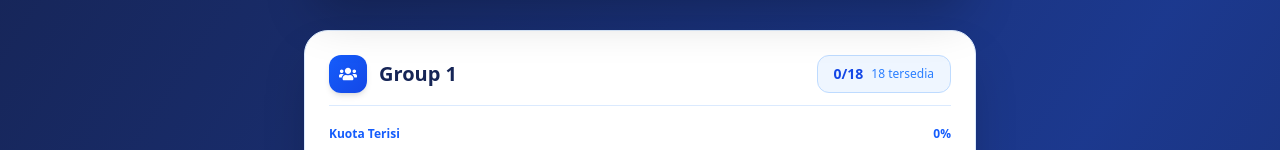
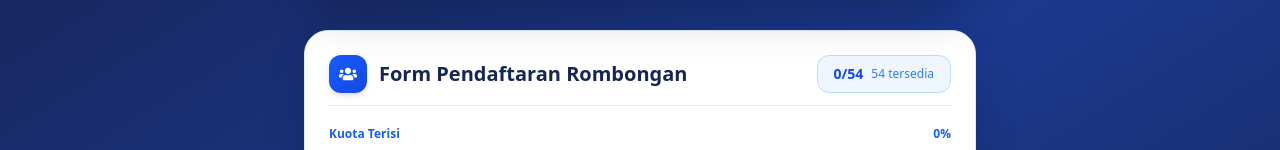
Before and after one commit to itxquestgf/regist-visitor, a React (Vite) app: page /batch/1/1 in a window 1280 px wide. Shown: the part 160-310 px from the top of the page. Built offline with nearby package versions, Linux system fonts and the light colour scheme; no server answers; sample sign-in values are in the browser's storage.

Commit message:
repair date setting anda icon whatsapp

```diff
--- a/package.json
+++ b/package.json
@@ -19,6 +19,7 @@
     "react-dom": "^19.2.0",
     "react-icons": "^5.5.0",
     "react-router-dom": "^7.11.0",
+    "sweetalert2": "^11.26.25",
     "tailwindcss": "^4.1.18",
     "xlsx": "^0.18.5"
   },
--- a/pola-db.json
+++ b/pola-db.json
@@ -58,6 +58,106 @@
         }
       ],
       "createdAt": 1766895813000
+    },
+    {
+      "id": "5200",
+      "date": "2026-06-05",
+      "batch": 1,
+      "group": 1,
+      "count": 1,
+      "pic_phone": "083454216136",
+      "pic_email": "yudanmaulana21@gmail.com",
+      "participants": [
+        {
+          "name": "yudan maulana",
+          "is_pic": true
+        }
+      ],
+      "createdAt": 1780544138954
+    },
+    {
+      "id": "70ba",
+      "date": "2026-06-05",
+      "batch": 1,
+      "group": 1,
+      "count": 12,
+      "pic_phone": "0859131062863",
+      "pic_email": "ramadhangiriaji@gmail.com",
+      "participants": [
+        {
+          "name": "Giri",
+          "is_pic": true
+        },
+        {
+          "name": "Anggota 1",
+          "is_pic": false
+        },
+        {
+          "name": "Anggota 2",
+          "is_pic": false
+        },
+        {
+          "name": "Anggota 3",
+          "is_pic": false
+        },
+        {
+          "name": "Anggota 4",
+          "is_pic": false
+        },
+        {
+          "name": "Anggota 5",
+          "is_pic": false
+        },
+        {
+          "name": "Anggota 6",
+          "is_pic": false
+        },
+        {
+          "name": "Anggota 7",
+          "is_pic": false
+        },
+        {
+          "name": "Anggota 8",
+          "is_pic": false
+        },
+        {
+          "name": "Anggota 9",
+          "is_pic": false
+        },
+        {
+          "name": "Anggota 10",
+          "is_pic": false
+        },
+        {
+          "name": "Anggota 11",
+          "is_pic": false
+        }
+      ],
+      "createdAt": 1780545030962
+    },
+    {
+      "id": "3350",
+      "date": "2026-06-05",
+      "batch": 1,
+      "group": 2,
+      "count": 3,
+      "pic_phone": "0859131062863",
+      "pic_email": "ramadhangiriaji@gmail.com",
+      "participants": [
+        {
+          "name": "Giri",
+          "is_pic": true
+        },
+        {
+          "name": "Anggota 1",
+          "is_pic": false
+        },
+        {
+          "name": "Anggota 2",
+          "is_pic": false
+        }
+      ],
+      "createdAt": 1780545051515
     }
   ],
   "settings": {
--- a/src/pages/AdminDashboard.jsx
+++ b/src/pages/AdminDashboard.jsx
@@ -8,51 +8,23 @@ import { FaCalendarDay, FaCircle, FaCopy, FaSync } from "react-icons/fa";
    EXPORT CSV (HORIZONTAL)
 ======================= */
 function downloadByDate(date, records) {
-  // BATCH 1–5, GROUP 1–3
-  const batches = [1, 2, 3, 4, 5];
-  const groups = [1, 2, 3];
+  const rows = [
+    ["Tanggal", "Batch", "Nama PIC", "WhatsApp", "Email", "Total Peserta", "Daftar Peserta (Dipisahkan koma)"]
+  ];
 
-  // Susun kolom: Batch x Group
-  const columns = [];
-  batches.forEach(b =>
-    groups.forEach(g =>
-      columns.push({ batch: b, group: g })
-    )
-  );
-
-  const rows = [];
-
-  // ROW 1 → TANGGAL
-  rows.push([date]);
-
-  // ROW 2 → BATCH
-  rows.push(
-    columns.map(c => `Batch ${c.batch}`)
-  );
-
-  // ROW 3 → GROUP
-  rows.push(
-    columns.map(c => `Group ${c.group}`)
-  );
-
-  // Ambil peserta per kolom
-  const colParticipants = columns.map(c => {
-    return records
-      .filter(r => r.batch === c.batch && r.group === c.group)
-      .flatMap(r => r.participants.map(p => p.name));
+  records.forEach(r => {
+    const participants = r.participants.map(p => p.name).join(", ");
+    rows.push([
+      r.date,
+      `Batch ${r.batch}`,
+      r.participants[0]?.name || "-",
+      r.pic_phone,
+      r.pic_email || "-",
+      r.count,
+      `"${participants}"`
+    ]);
   });
 
-  // Cari jumlah baris terbanyak
-  const maxLen = Math.max(...colParticipants.map(c => c.length), 0);
-
-  // ROW 4+ → PESERTA
-  for (let i = 0; i < maxLen; i++) {
-    rows.push(
-      colParticipants.map(c => c[i] || "")
-    );
-  }
-
-  // CSV EXPORT
   const csv = rows.map(r => r.join(",")).join("\n");
   const blob = new Blob([csv], { type: "text/csv" });
   const url = URL.createObjectURL(blob);
@@ -163,25 +135,22 @@ export default function AdminDashboard() {
   }, {});
 
   /* ===== COPY FUNCTIONS ===== */
-  function copyGroupText(d) {
-    let text = `Tanggal: ${d.date}\nBatch: ${d.batch}\nGroup: ${d.group}\nPIC WA: ${d.pic_phone}\nEmail: ${d.pic_email || "-"}\n\nPeserta:\n`;
+  function copyRombonganText(d) {
+    let text = `Tanggal: ${d.date}\nBatch: ${d.batch}\nPIC WA: ${d.pic_phone}\nEmail: ${d.pic_email || "-"}\n\nPeserta:\n`;
     d.participants.forEach((p, i) => {
       text += `${i + 1}. ${p.name} ${i === 0 ? "(PIC)" : ""}\n`;
     });
     navigator.clipboard.writeText(text);
-    alert(`Data Rombongan Group ${d.group} berhasil disalin!`);
+    alert(`Data Rombongan berhasil disalin!`);
   }
 
   function copyBatchText(date, batchId, items) {
     const batchItems = items.filter(d => d.batch === batchId);
     if (batchItems.length === 0) return alert("Tidak ada data di batch ini");
 
-    // Urutkan berdasarkan grup
-    batchItems.sort((a, b) => a.group - b.group);
-
     let text = `Jadwal Kunjungan: ${date} - Batch ${batchId}\n\n`;
-    batchItems.forEach(d => {
-      text += `--- Group ${d.group} ---\n`;
+    batchItems.forEach((d, index) => {
+      text += `--- Rombongan ${index + 1} ---\n`;
       text += `PIC WA: ${d.pic_phone}\n`;
       text += `Email: ${d.pic_email || "-"}\n`;
       text += `Peserta (${d.participants.length} orang):\n`;
@@ -328,14 +297,14 @@ export default function AdminDashboard() {
 
                 <div className="flex justify-between items-start mb-3">
                   <div>
-                    <p className="text-sm text-gray-500 font-semibold mb-1">Group {d.group}</p>
+                    <p className="text-sm text-gray-500 font-semibold mb-1">Rombongan {index + 1}</p>
                     <p className="font-bold text-lg">{d.pic_phone}</p>
                     {d.pic_email && <p className="text-xs text-blue-500 font-medium break-all">{d.pic_email}</p>}
                   </div>
                   <button
-                    onClick={() => copyGroupText(d)}
+                    onClick={() => copyRombonganText(d)}
                     className="bg-blue-50 hover:bg-blue-100 text-blue-600 p-2.5 rounded-xl transition-colors shadow-sm"
-                    title="Salin data peserta di grup ini"
+                    title="Salin data peserta rombongan ini"
                   >
                     <FaCopy className="text-lg" />
                   </button>
--- a/src/pages/BatchForm.jsx
+++ b/src/pages/BatchForm.jsx
@@ -3,20 +3,21 @@ import { useEffect, useState } from "react";
 import { getRegistrations, createRegistration } from "../services/api";
 import { FaUsers, FaCalendarAlt, FaClock, FaCheckCircle, FaExclamationCircle } from "react-icons/fa";
 import { useAuth } from "../context/AuthContext";
+import Swal from "sweetalert2";
 
 export default function BatchForm() {
   const { date, batch } = useParams();
-  const [used, setUsed] = useState({ 1: 0, 2: 0, 3: 0 });
+  const [used, setUsed] = useState(0);
 
   async function loadData() {
     try {
       const all = await getRegistrations();
       const arr = Array.isArray(all) ? all : [];
 
-      const temp = { 1: 0, 2: 0, 3: 0 };
+      let temp = 0;
       arr.forEach(d => {
         if (d.date === date && d.batch === Number(batch)) {
-          temp[d.group] += d.count;
+          temp += d.count;
         }
       });
       setUsed(temp);
@@ -55,28 +56,24 @@ export default function BatchForm() {
         </div>
       </div>
 
-      {/* GROUP FORMS */}
+      {/* FORM PENDAFTARAN */}
       <div className="max-w-2xl mx-auto space-y-6">
-        {[1, 2, 3].map(group => (
-          <GroupForm
-            key={group}
-            date={date}
-            batch={Number(batch)}
-            group={group}
-            used={used[group]}
-            refresh={loadData}
-          />
-        ))}
+        <RegistrationForm
+          date={date}
+          batch={Number(batch)}
+          used={used}
+          refresh={loadData}
+        />
       </div>
     </div>
   );
 }
 
 /* =========================
-   GROUP FORM
+   REGISTRATION FORM
 ========================= */
-function GroupForm({ date, batch, group, used, refresh }) {
-  const capacity = 18;
+function RegistrationForm({ date, batch, used, refresh }) {
+  const capacity = 54;
   const remaining = capacity - used;
 
   const [count, setCount] = useState(1);
@@ -117,10 +114,34 @@ function GroupForm({ date, batch, group, used, refresh }) {
     }
 
     try {
+      // PENGECEKAN ULANG REAL-TIME (Anti-Bentrok)
+      const all = await getRegistrations();
+      const arr = Array.isArray(all) ? all : [];
+      let currentUsed = 0;
+      arr.forEach(d => {
+        if (d.date === date && d.batch === Number(batch)) {
+          currentUsed += d.count;
+        }
+      });
+
+      // Jika ternyata kuota sudah direbut orang lain dalam hitungan detik
+      if (currentUsed + count > capacity) {
+        Swal.fire({
+          icon: 'error',
+          title: 'Kalah Cepat! 🏃‍♂️💨',
+          html: `Maaf, kuota baru saja diambil oleh rombongan lain.<br/><br/>Sisa kuota batch ini tinggal <b>${capacity - currentUsed}</b> orang. Silakan kurangi jumlah anggota atau pilih jadwal lain.`,
+          confirmButtonColor: '#eab308', // kuning chocolatos
+          background: '#172554', // biru 950
+          color: '#fef08a'
+        });
+        refresh(); // Refresh angka di layar
+        return;
+      }
+
       await createRegistration({
         date,
         batch: Number(batch),
-        group,
+        group: 1, // Fix default ke 1 agar tidak merusak format data lama
         count,
         pic_phone: phone,
         pic_email: currentUser?.email || "Tidak ada email", // Menyertakan email
@@ -150,7 +171,7 @@ function GroupForm({ date, batch, group, used, refresh }) {
           <div className="p-2.5 bg-gradient-to-br from-blue-600 to-blue-700 rounded-xl shadow-md">
             <FaUsers className="text-white text-lg" />
           </div>
-          <h3 className="font-bold text-xl text-blue-950">Group {group}</h3>
+          <h3 className="font-bold text-xl text-blue-950">Form Pendaftaran Rombongan</h3>
         </div>
         <div className="flex items-center gap-2 bg-blue-50 px-4 py-2 rounded-xl border border-blue-200">
           <span className="text-sm font-bold text-blue-700">
@@ -180,7 +201,7 @@ function GroupForm({ date, batch, group, used, refresh }) {
       {isFull ? (
         <div className="bg-red-50 border-l-4 border-red-500 text-red-700 p-4 rounded-xl text-sm font-semibold flex items-center gap-3 animate-in slide-in-from-top-2">
           <FaExclamationCircle className="text-red-500 text-lg shrink-0" />
-          <span>Kuota grup ini telah penuh (18/18 peserta)</span>
+          <span>Kuota pendaftaran untuk Batch ini telah penuh (54/54 peserta)</span>
         </div>
       ) : error ? (
         <div className="bg-red-50 border-l-4 border-red-500 text-red-700 p-4 rounded-xl text-sm font-semibold flex items-center gap-3 animate-in slide-in-from-top-2">
```
Also changed, not shown: 1 other file (tests, documents, lock files or other folders).
